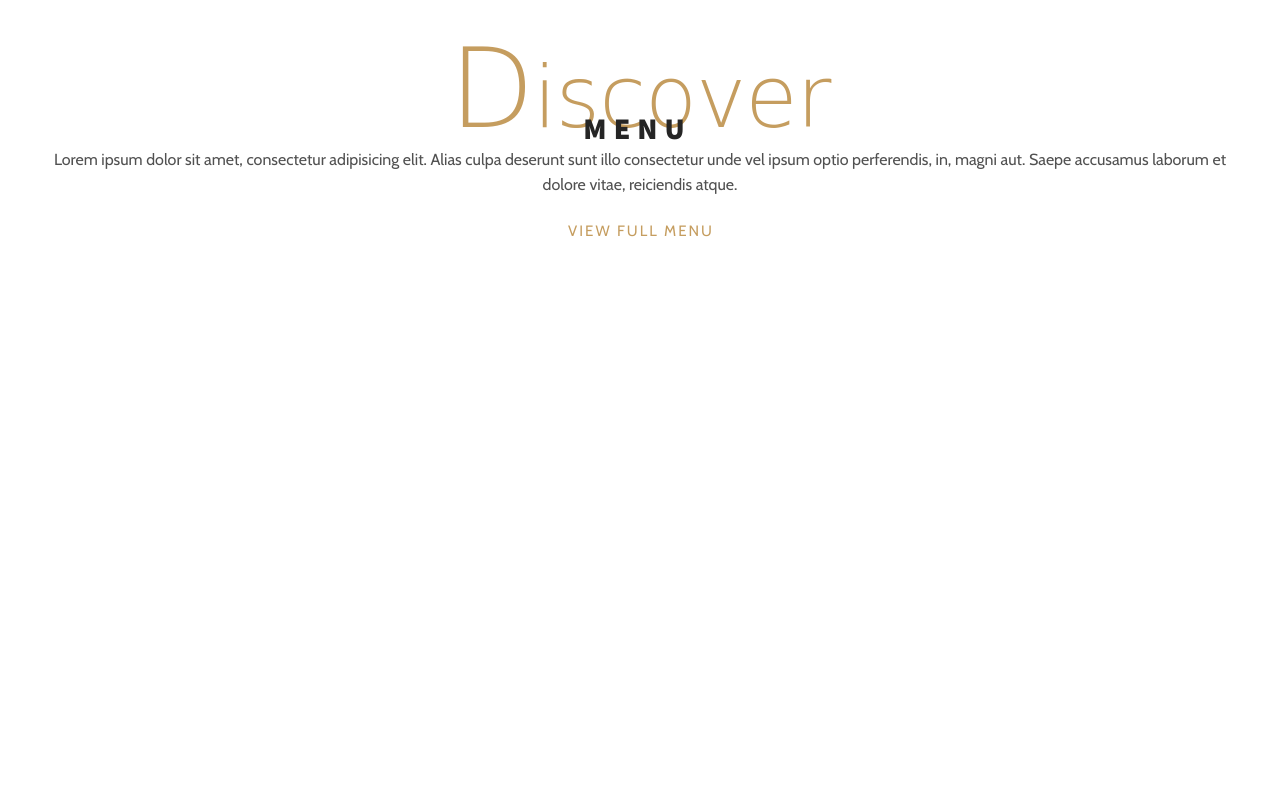
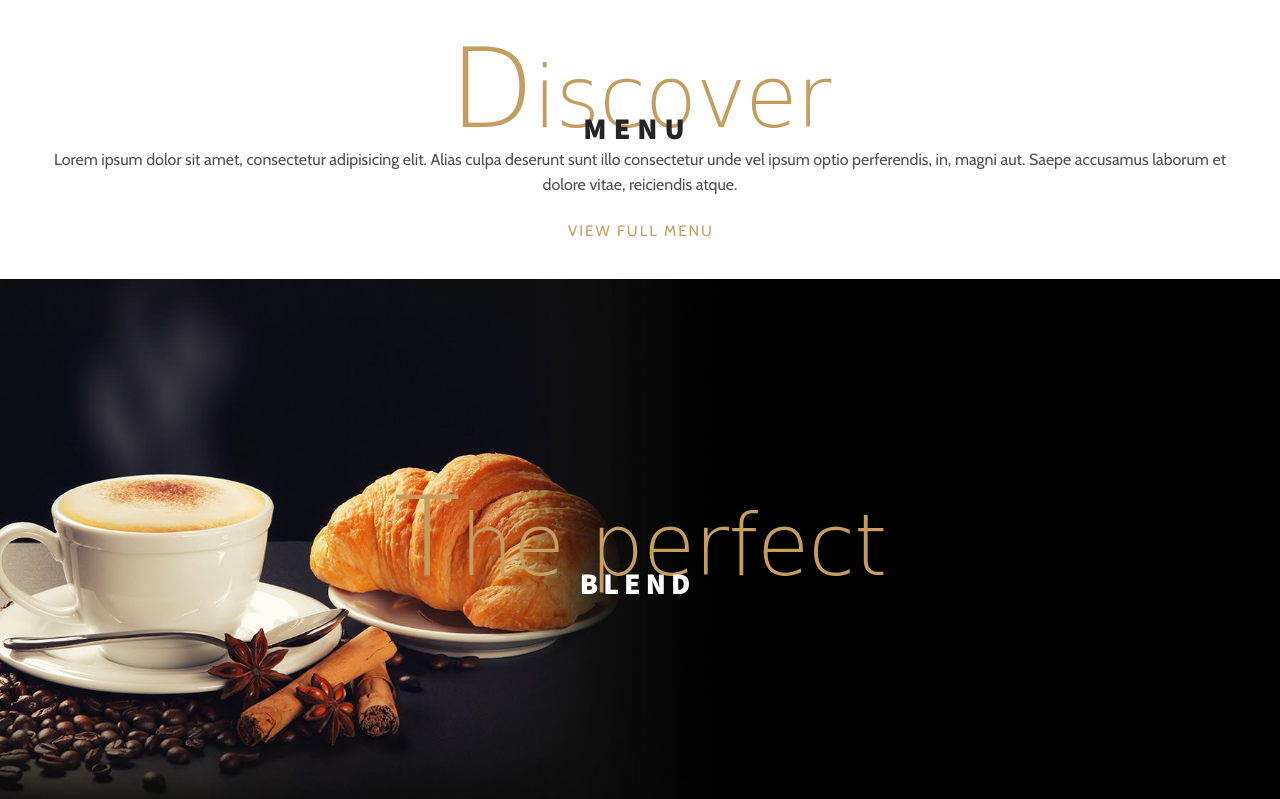
Before and after one commit to shafali03/The-coffee-house, a plain HTML site: page index.html in a window 1280 px wide. Shown: the part 3387-4186 px from the top of the page. Before the commit the page ends 3666 px from the top, so only its background shows below. Drawn offline with nearby package versions, Linux system fonts and the light colour scheme; a web font is replaced by a local one.

Commit message:
feat: Created a new section for the perfect blend and added styles

```diff
--- a/index.html
+++ b/index.html
@@ -105,7 +105,7 @@
 
         </div>
         <div class="animate-bottom">
-          <h1 class="headline headline-dark">Coffee</h1>
+          <h1 class="headline">Coffee</h1>
         </div>
       </div>
     </div>
@@ -113,7 +113,7 @@
 
   <!-- tasteful coffee ends -->
 
-
+  <!-- discover menu start -->
   <section class="discover-our-menu">
     <div class="container">
       <div class="restaurant-info">
@@ -139,6 +139,24 @@
       </div>
     </div>
   </section>
+  <!-- discover menu finish -->
+
+  <!-- Perfect blend -->
+  <section class="perfect-blend between">
+    <div class="container">
+      <div class="global-headline">
+        <div class="animate-top">
+          <h2 class="sub-headline">
+            <span class="first-letter">T</span>he perfect
+          </h2>
+
+        </div>
+        <div class="animate-bottom">
+          <h1 class="headline">blend</h1>
+        </div>
+      </div>
+    </div>
+  </section>
 
   <script src="main.js"></script>
 </body>
--- a/styles.css
+++ b/styles.css
@@ -310,3 +310,9 @@ header {
 padding-top: 3rem;
 margin-bottom: 0;
 }
+
+/* perfect blend coffee */
+.perfect-blend {
+  background: url("images/perfect-blend.jpg") center no-repeat;
+  background-size: cover;
+}
```
Also changed, not shown: images/perfect-blend.jpg (added), 2 other files.
